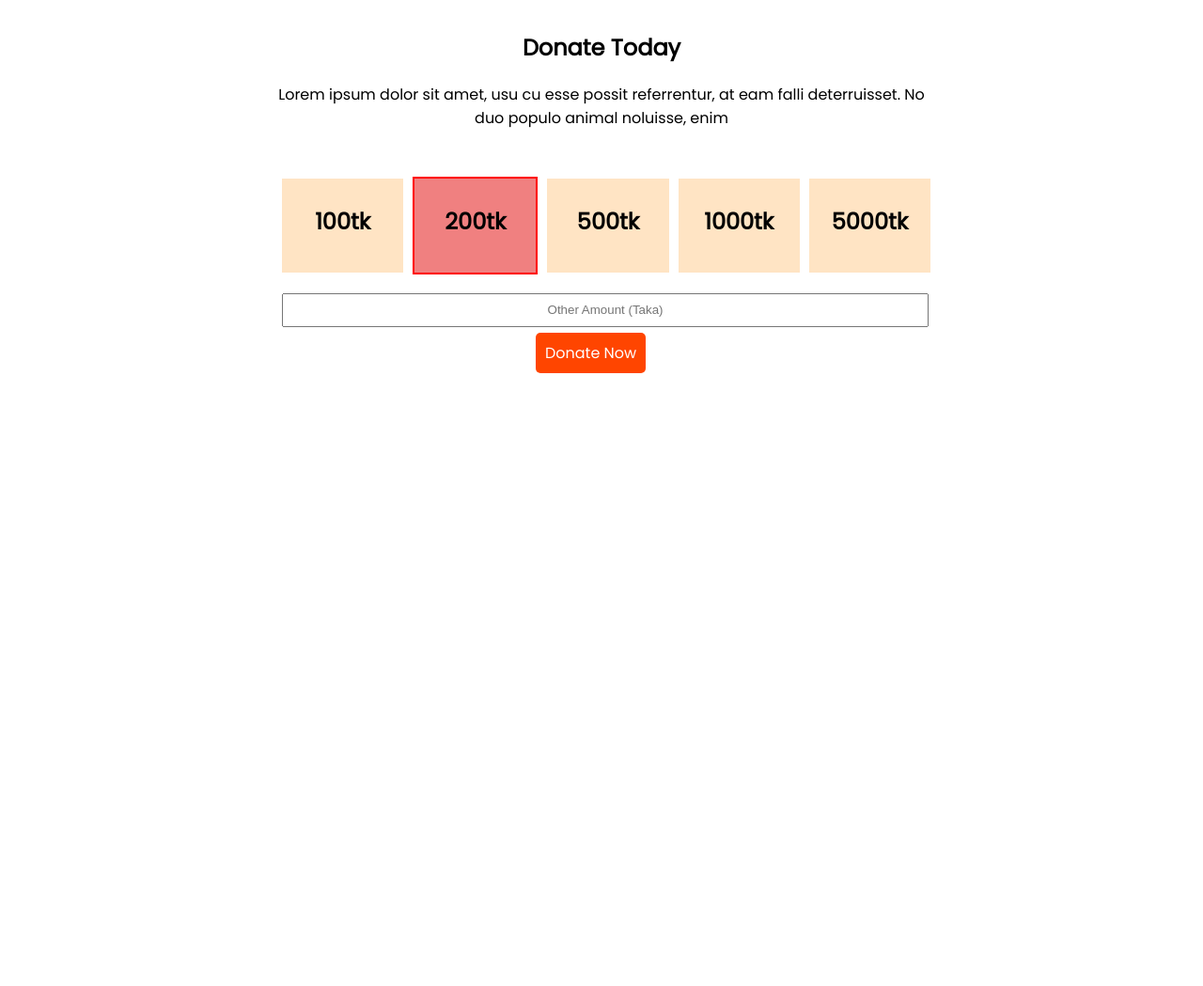
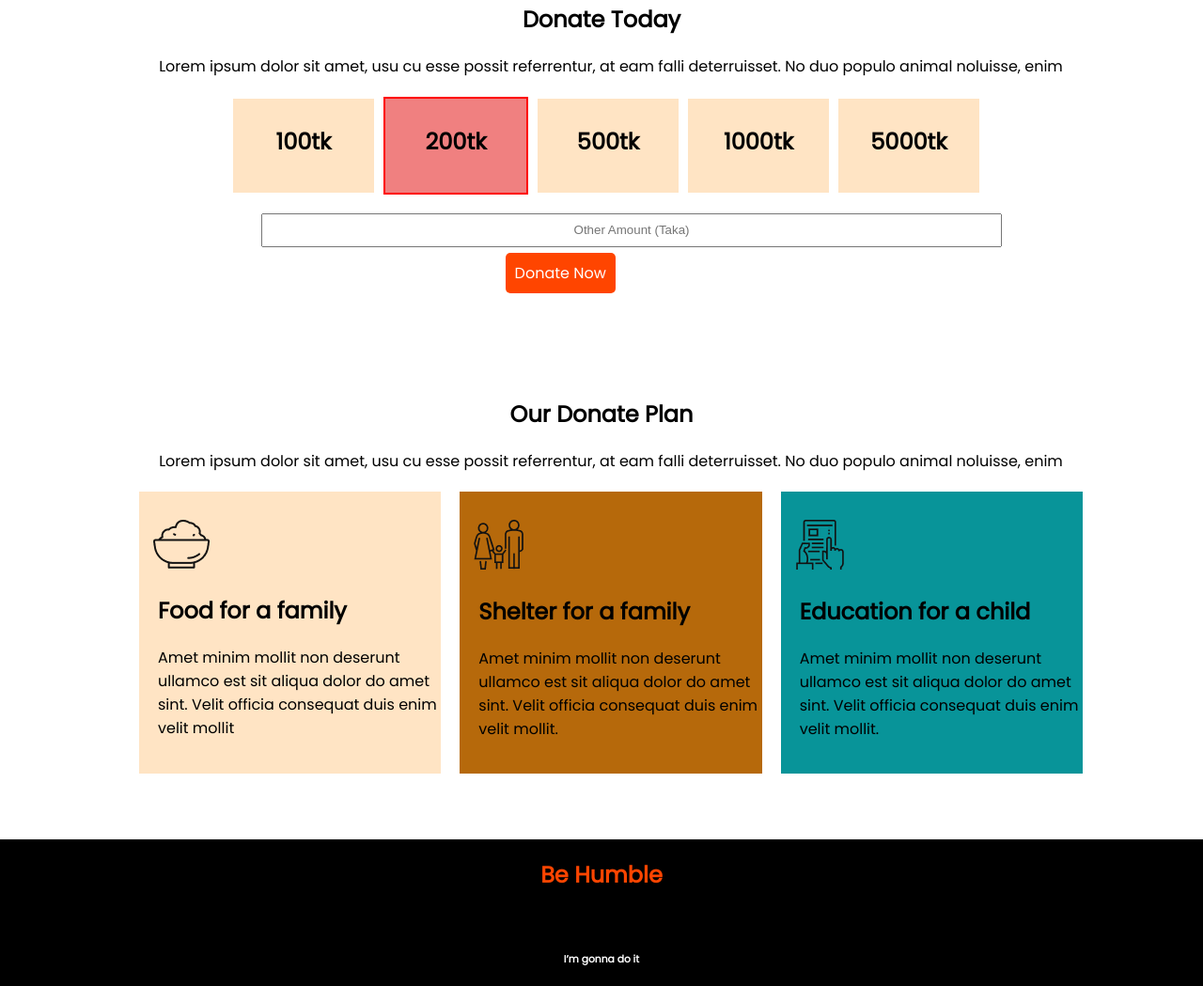
Before and after one commit to muhib95/donate-with-us, a plain HTML site: page index.html in a window 1280 px wide. Shown: the part 537-1586 px from the top of the page at 94% size. Before the commit the page ends 1370 px from the top, so only its background shows below. Drawn offline with Linux system fonts and the light colour scheme.

Commit message:
footer add

```diff
--- a/index.html
+++ b/index.html
@@ -54,5 +54,50 @@ deterruisset. No duo populo animal noluisse, enim
   </div>
 
  </section>
+ <!-- Third section start... -->
+ <section class="donate-box2">
+  <div class="donate-today">
+    <div class="donate-text">
+      <h1>Our Donate Plan</h1>
+      <p>Lorem ipsum dolor sit amet, usu cu esse possit referrentur, at eam falli
+        deterruisset. No duo populo animal noluisse, enim</p>
+    </div>
+    <div class="donate-box">
+
+      <div class="donate-plan1">
+        <img src="images/food.png" alt="food">
+        <h2>Food for a family</h2>
+        <p>Amet minim mollit non deserunt
+          ullamco est sit aliqua dolor do amet
+          sint. Velit officia consequat duis enim
+          velit mollit</p>
+      </div>
+      <div class="donate-plan2">
+        <img src="images/shelter.png" alt="shelter">
+        <h2>Shelter for a family</h2>
+        <p>Amet minim mollit non deserunt
+          ullamco est sit aliqua dolor do amet
+          sint. Velit officia consequat duis enim
+          velit mollit.</p>
+      </div>
+      <div class="donate-plan3">
+        <img src="images/Frame-1.png" alt="">
+        <h2>Education for a child</h2>
+        <p>Amet minim mollit non deserunt
+          ullamco est sit aliqua dolor do amet
+          sint. Velit officia consequat duis enim
+          velit mollit.</p>
+      </div>
+
+    </div>
+
+  </div>
+
+ </section>
+ <!-- footer section start here... -->
+ <footer>
+  <h2 class="h2-color">Be Humble</h2>
+  <h6>I’m gonna do it</h6>
+ </footer>
 </body>
 </html>
--- a/style.css
+++ b/style.css
@@ -43,13 +43,20 @@ body{
   display: flex;
   align-items: center;
   justify-content: center;
-  margin-top: 50px;
+  margin-top: 20px;
   margin-bottom: 20px;
+}
+.donate-box2 {
+  display: flex;
+  align-items: center;
+  justify-content: center;
+  margin-top: 20px;
+
 }
 
 .donate-today{
-  width: 700px;
-  height: 800px;
+  width:80%;
+  height: 400px;
 }
 .donate-text h1{
   text-align: center;
@@ -73,8 +80,8 @@ body{
 }
 .input-div input{
   text-align: center;
-  margin-left: 10px;
-  width: 680px;
+  margin-left: 150px;
+  width: 780px;
   height: 30px;
   margin-bottom: 15px;
 }
@@ -90,3 +97,67 @@ body{
   -ms-border-radius: 5px;
   -o-border-radius: 5px;
 }
+.donate-plan1{
+  margin-left: 20px;
+  background-color: bisque;
+  width: 1000px;
+  height: 300px;
+}
+.donate-plan1 img{
+  margin-left: 15px;
+  margin-top: 30px;
+
+}
+.donate-plan1 h2,p{
+  text-align: left;
+  padding-left: 20px;
+
+}
+.donate-plan2{
+  margin-left: 20px;
+  background-color: rgb(182, 105, 11);
+  width: 1000px;
+  height: 300px;
+}
+.donate-plan2 img{
+  margin-left: 15px;
+  margin-top: 30px;
+
+}
+.donate-plan2 h2,p{
+  text-align: left;
+  padding-left: 20px;
+
+}
+.donate-plan3{
+  margin-left: 20px;
+  background-color: rgb(8, 148, 153);
+  width: 1000px;
+  height: 300px;
+}
+.donate-plan3 img{
+  margin-left: 15px;
+  margin-top: 30px;
+
+}
+.donate-plan3 h2,p{
+  text-align: left;
+  padding-left: 20px;
+
+}
+footer{
+  margin-top: 90px;
+  background-color: black;
+  color: white;
+}
+footer h6{
+  padding: 20px;
+  text-align: center;
+  margin-bottom: 0;
+}
+.h2-color{
+  color: orangered;
+  padding: 20px;
+  text-align: center;
+  margin-bottom: 0;
+}
```
Also changed, not shown: images/Frame-1.png (added), images/food.png (added), images/shelter.png (added).
